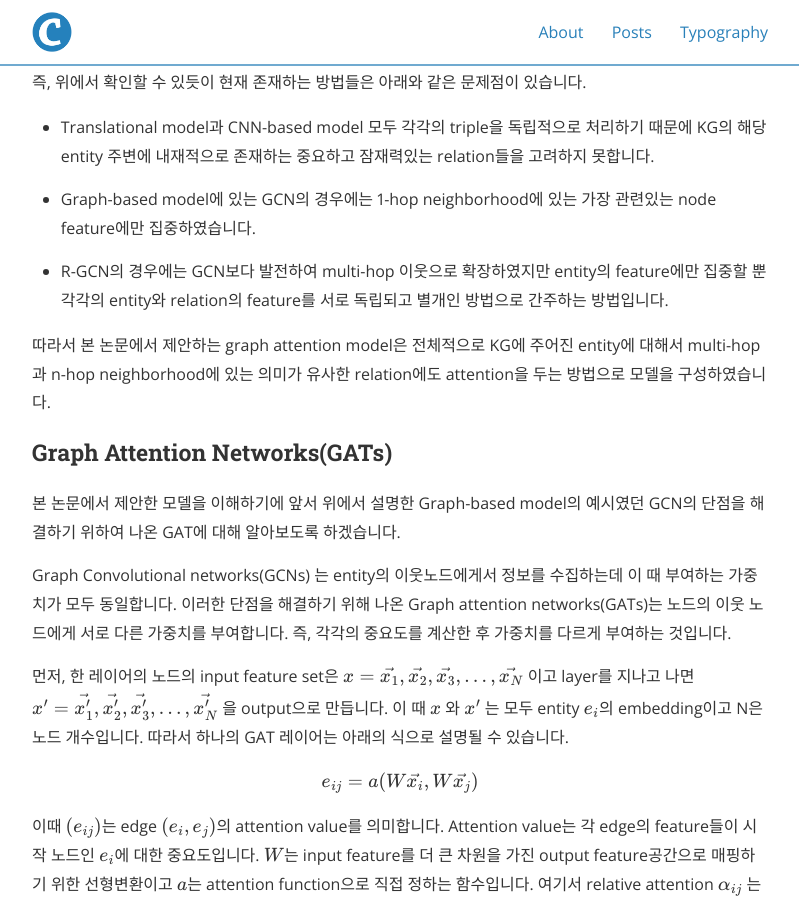
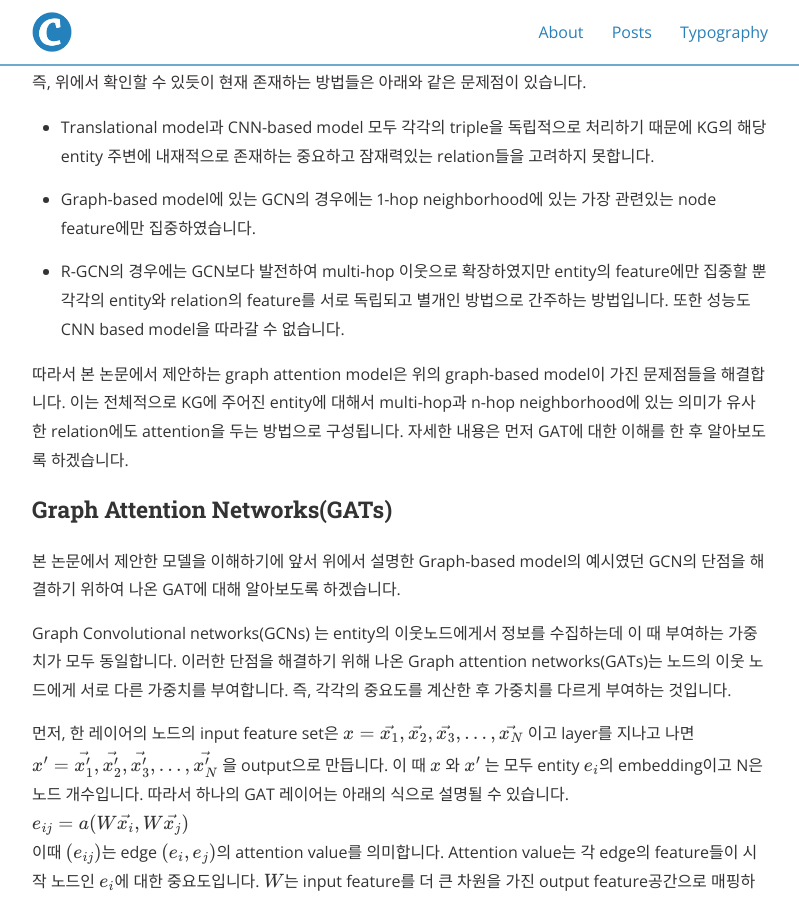
Before and after one commit to jeewon9708/jeewon9708.github.io, a Jekyll site: the page built from _posts/2020-09-18-paper-review-01.md, in a window 1280 px wide and 900 px high, scrolled down 2487 px. Shown: the whole window, without its empty margins (240-1039 px from the left). Built offline with Jekyll 4.4.1, drawn with Linux system fonts in a browser that asks for light colours; nearby versions of some CDN libraries; formulas are drawn with MathJax 3.

Commit message:
Update 2020-09-18-paper-review-01.md

```diff
--- a/_posts/2020-09-18-paper-review-01.md
+++ b/_posts/2020-09-18-paper-review-01.md
@@ -58,11 +58,9 @@ state-of-the-art relation prediction 방법은 knowledge embedding based model
 
 * Graph-based model에 있는 GCN의 경우에는 1-hop neighborhood에 있는 가장 관련있는 node feature에만 집중하였습니다.
 
-*  R-GCN의 경우에는 GCN보다 발전하여 multi-hop 이웃으로 확장하였지만 entity의 feature에만 집중할 뿐 각각의 entity와 relation의 feature를 서로 독립되고 별개인 방법으로 간주하는 방법입니다.
+*  R-GCN의 경우에는 GCN보다 발전하여 multi-hop 이웃으로 확장하였지만 entity의 feature에만 집중할 뿐 각각의 entity와 relation의 feature를 서로 독립되고 별개인 방법으로 간주하는 방법입니다. 또한 성능도 CNN based model을 따라갈 수 없습니다.
 
-따라서 본 논문에서 제안하는 graph attention model은 전체적으로 KG에 주어진 entity에 대해서 multi-hop과 n-hop neighborhood에 있는 의미가 유사한 relation에도 attention을 두는 방법으로 모델을 구성하였습니다.
-
-
+따라서 본 논문에서 제안하는 graph attention model은 위의 graph-based model이 가진 문제점들을 해결합니다. 이는 전체적으로 KG에 주어진 entity에 대해서 multi-hop과 n-hop neighborhood에 있는 의미가 유사한 relation에도 attention을 두는 방법으로 구성됩니다. 자세한 내용은 먼저 GAT에 대한 이해를 한 후 알아보도록 하겠습니다.
 
 ### Graph Attention Networks(GATs)
 
@@ -71,9 +69,7 @@ state-of-the-art relation prediction 방법은 knowledge embedding based model
 Graph Convolutional networks(GCNs) 는 entity의 이웃노드에게서 정보를 수집하는데 이 때 부여하는 가중치가 모두 동일합니다. 이러한 단점을 해결하기 위해 나온 Graph attention networks(GATs)는 노드의 이웃 노드에게 서로 다른 가중치를 부여합니다. 즉, 각각의 중요도를 계산한 후 가중치를 다르게 부여하는 것입니다.
 
 먼저, 한 레이어의 노드의 input feature set은  $x= \{\vec{x_1}, \vec{x_2}, \vec{x_3}, ..., \vec{x_N}\}$ 이고 layer를 지나고 나면 $x'= \{\vec{x_1'}, \vec{x_2'}, \vec{x_3'}, ..., \vec{x_N'}\}$ 을 output으로 만듭니다. 이 때 $x$ 와 $x'$ 는 모두 entity $e_i$의 embedding이고 N은 노드 개수입니다. 따라서 하나의 GAT 레이어는 아래의 식으로 설명될 수 있습니다.
-
 $${e_{ij}}= a( W \vec{x_i},W \vec{x_j})$$
-
 이때 $(e_{ij})$는 edge $(e_i,e_j)$의 attention value를 의미합니다. Attention value는 각 edge의 feature들이 시작 노드인 $e_i$에 대한 중요도입니다. $W$는 input feature를 더 큰 차원을 가진 output feature공간으로 매핑하기 위한 선형변환이고 $a$는 attention function으로 직접 정하는 함수입니다. 여기서 relative attention $\alpha_{ij}$ 는 이웃에 있는 모든 value에 대해 softmax function을 이용하여 계산한 값입니다. 아래는 output embedding을 구하는 과정입니다.
 $${\vec{x_i'}} = \sigma(\sum\limits_{j\in\mathbb{N_i}} \alpha_{ij}W\vec{x_j})$$
 
```
